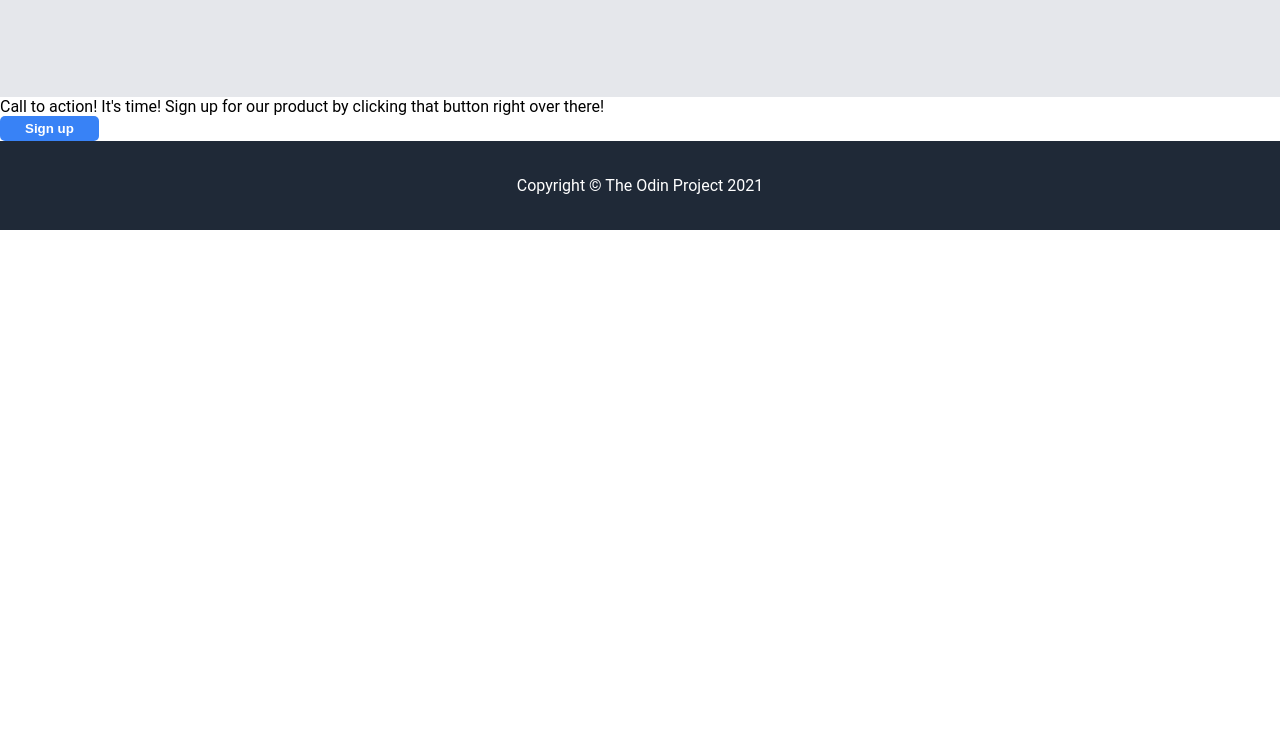
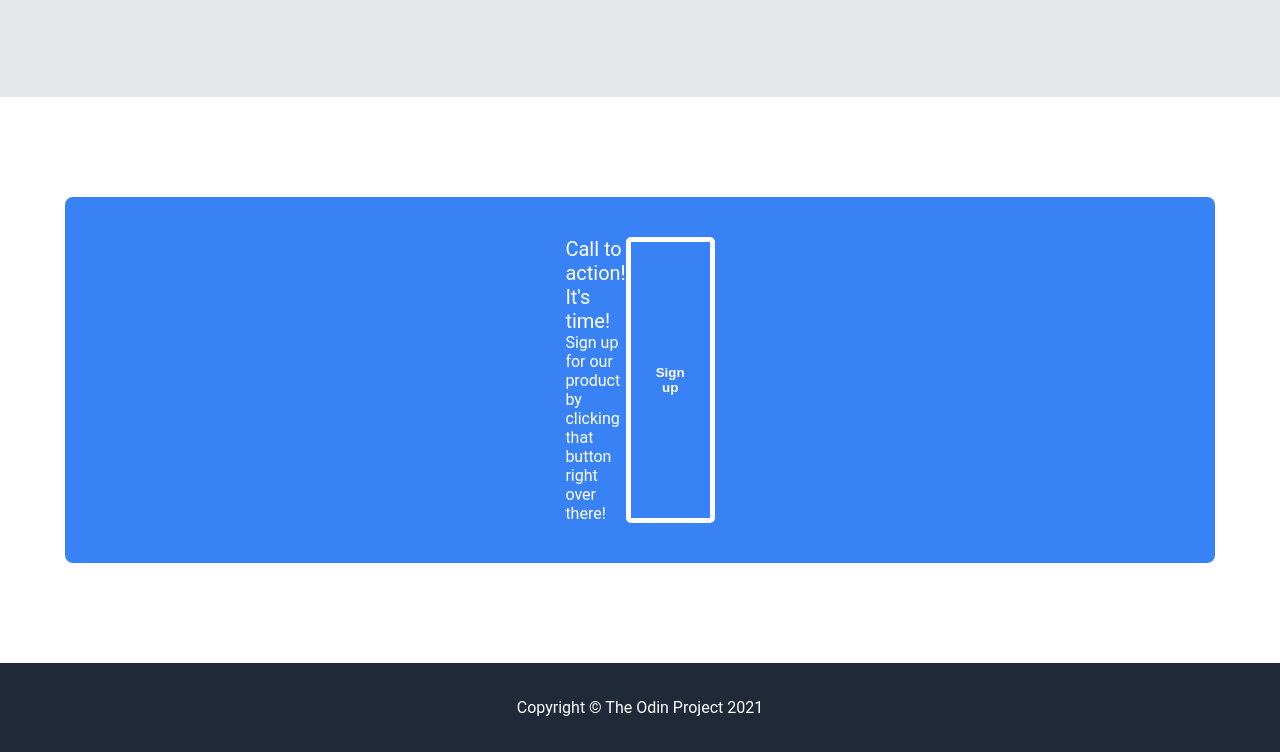
Before and after one commit to boobimatic/odin-website, a plain HTML site: page index.html in a window 1280 px wide. Shown: the part 1266-2018 px from the top of the page. Before the commit the page ends 1496 px from the top, so only its background shows below. Drawn offline with Linux system fonts and the light colour scheme; a web font is replaced by a local one.

Commit message:
unfinished content 4 but brain hurt so imma pause for now and save state

```diff
--- a/index.html
+++ b/index.html
@@ -57,11 +57,15 @@
             </div>
 
             <div class="Content4">
-                <div class="Tinycontent2">
-                    Call to action! It's time!
-                    Sign up for our product by clicking that button right over there!
+                <div class="Content4-01">
+                    <div class="Content4-1">
+                        <div>
+                            <div class="Call">Call to action! It's time!</div>
+                            Sign up for our product by clicking that button right over there!
+                        </div>
+                        <button class="button2">Sign up</button>
+                    </div>
                 </div>
-                <button>Sign up</button>
             </div>
         </div>
 
--- a/styles.css
+++ b/styles.css
@@ -81,6 +81,10 @@ button {
     margin-top: 10px;
 }
 
+.button2 {
+    border: white solid 5px;
+}
+
 .Content2 {
     text-align: center;
     padding-bottom: 120px;
@@ -146,6 +150,32 @@ button {
     font-style: none;
 }
 
+/* on .Content4 selector, why does the .Container4-1 get taller when the browser is shrunk down is size with the text going from horizontal to vertical and the button getting taller as well */
+
+.Content4 {
+    display: flex;
+    justify-content: center;
+    padding: 100px;
+    flex-shrink: 0;
+}
+
+.Content4-01 {
+    display: flex;
+}
+
+.Content4-1 {
+    display: flex;
+    justify-content: space-around;
+    padding: 40px 500px;
+    background-color: #3882F6;
+    color: white;
+    border-radius: 8px;
+}
+
+.Call {
+    font-size: 20px;
+}
+
 .Footer {
     display: flex;
     background-color: #1F2937;
```
